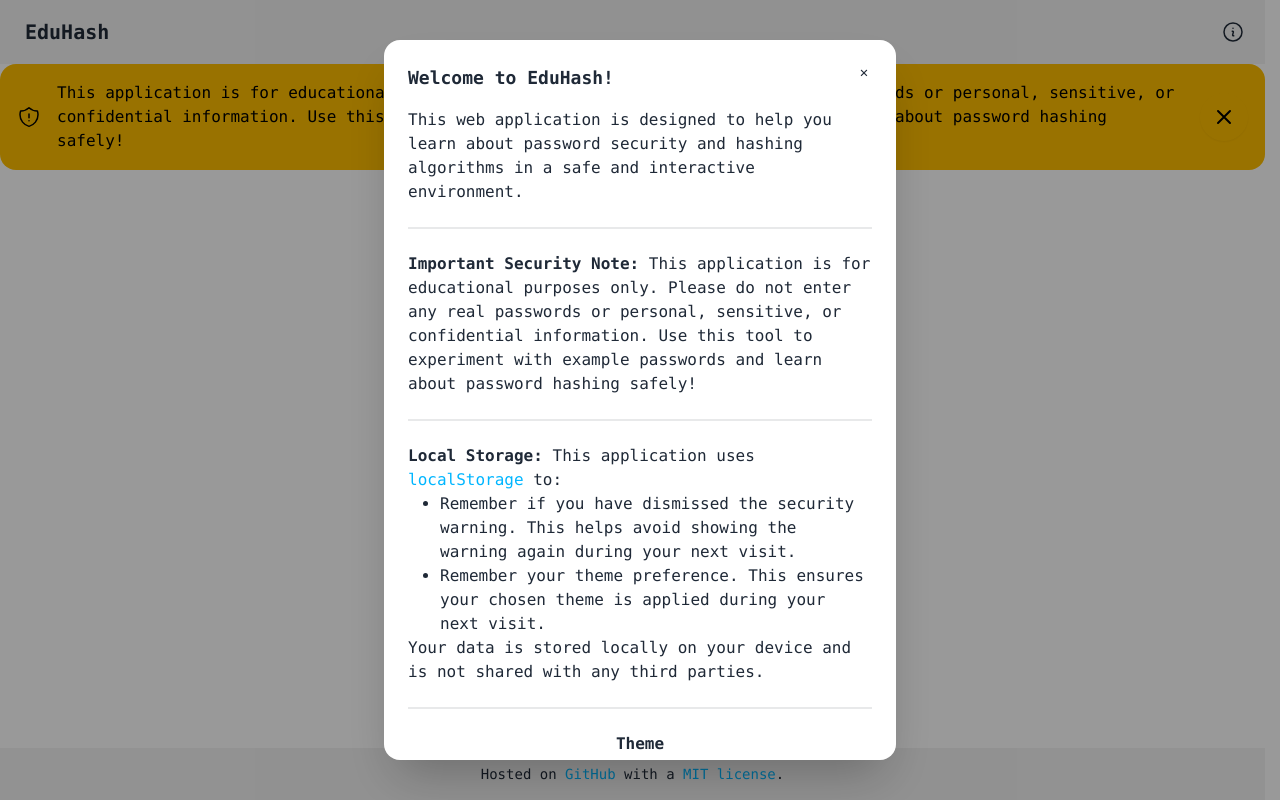
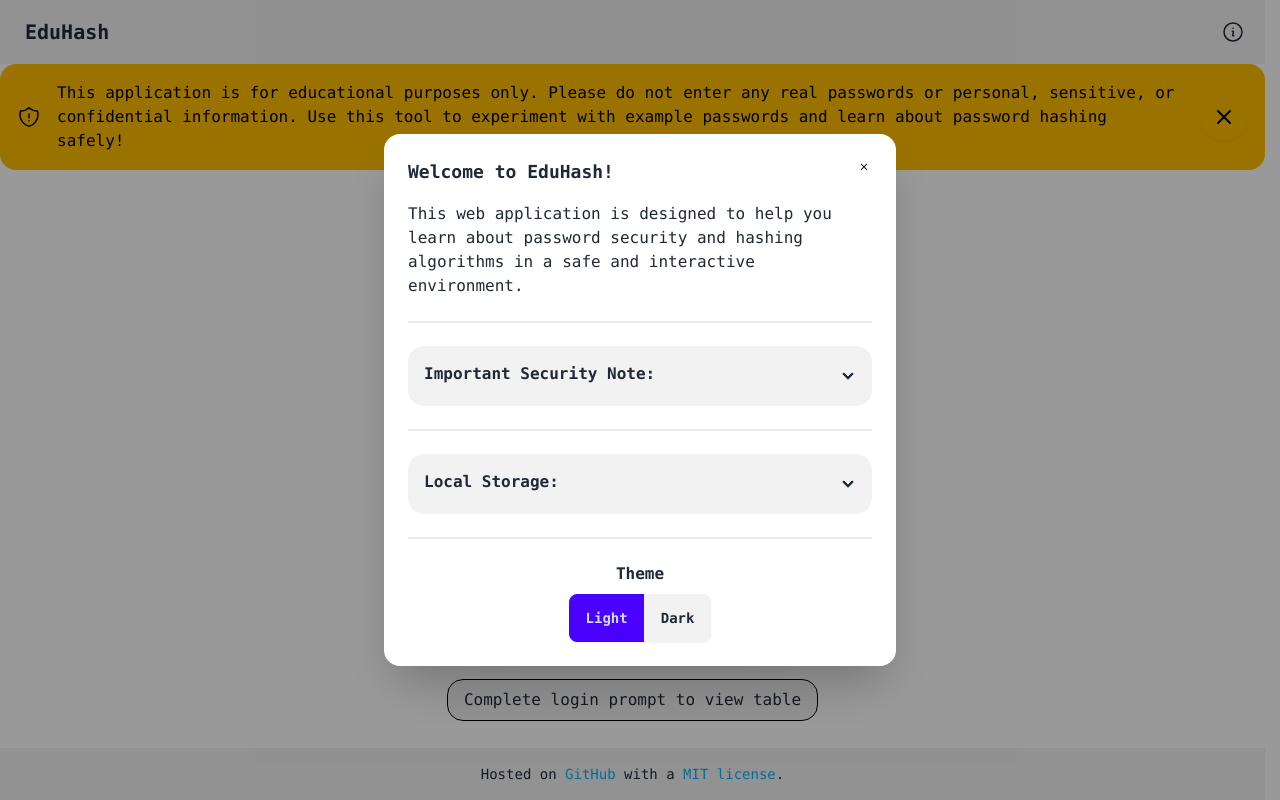
Before and after one commit to vanfossen/eduhash, a Vue app: page / in a window 1280 px wide. Both pictures are taken after a click on the button 1248 px from the left and 32 px from the top of the page. Built offline with nearby package versions, Linux system fonts and the light colour scheme.

Commit message:
update portions to be collapsible

```diff
--- a/src/components/ModalInfo.vue
+++ b/src/components/ModalInfo.vue
@@ -37,19 +37,28 @@ import ThemeController from "./ThemeController.vue";
         </p>
       </div>
       <div class="divider"></div>
-      <div>
+
+      <div class="collapse collapse-arrow bg-base-200">
+        <input type="checkbox" />
+        <div class="collapse-title font-bold">Important Security Note:</div>
+        <div class="collapse-content">
           <p>
-          <span class="font-bold">Important Security Note:</span> This
-          application is for educational purposes only. Please do not enter any
-          real passwords or personal, sensitive, or confidential information.
-          Use this tool to experiment with example passwords and learn about
-          password hashing safely!
+            This application is for educational purposes only. Please do not
+            enter any real passwords or personal, sensitive, or confidential
+            information. Use this tool to experiment with example passwords and
+            learn about password hashing safely!
           </p>
         </div>
+      </div>
+
       <div class="divider"></div>
-      <div>
+
+      <div class="collapse collapse-arrow bg-base-200">
+        <input type="checkbox" />
+        <div class="collapse-title font-bold">Local Storage:</div>
+        <div class="collapse-content">
           <p>
-          <span class="font-bold">Local Storage:</span> This application uses
+            This application uses
             <a
               href="https://developer.mozilla.org/en-US/docs/Web/API/Window/localStorage"
               target="_blank"
@@ -71,11 +80,14 @@ import ThemeController from "./ThemeController.vue";
           </ul>
 
           <p>
-          Your data is stored locally on your device and is not shared with any
-          third parties.
+            Your data is stored locally on your device and is not shared with
+            any third parties.
           </p>
         </div>
+      </div>
+
       <div class="divider"></div>
+
       <ThemeController />
     </div>
   </dialog>
```
Lines whose indentation alone changed are shown as unchanged.
